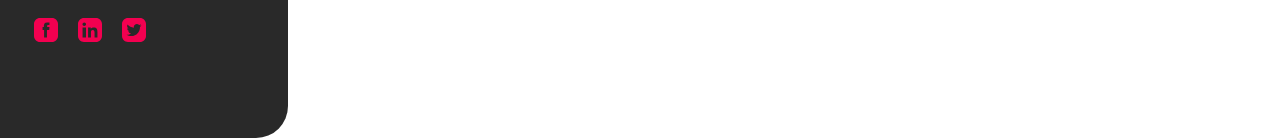
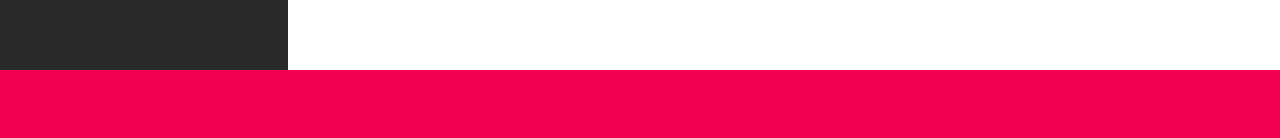
Before and after one commit to tarun-upadhyay/the-matrix-labs-assignment, a React (Create React App) app: page / in a window 1280 px wide. Shown: the part 662-800 px from the top of the page. Built offline with nearby package versions, Linux system fonts and the light colour scheme.

Commit message:
added footer

```diff
--- a/src/App.js
+++ b/src/App.js
@@ -1,11 +1,13 @@
 import React from "react";
 import Sidebar from "./Components/Sidebar/Sidebar";
 import MainRoute from "./Pages/MainRoute";
+import Footer from "./Components/footer/Footer";
 
 const App = () => {
   return <div className="bg-red-500">
     <Sidebar/>
     <MainRoute/>
+    <Footer/>
   </div>;
 };
 
--- a/src/Components/Sidebar/Sidebar.jsx
+++ b/src/Components/Sidebar/Sidebar.jsx
@@ -7,7 +7,7 @@
   console.log(menuOptions);
   return (
     <div className="h-[100vh] flex flex-col fixed top-0 left-0 w-[288px] bg-sbarbk borderRadius">
-      <nav className="h-[85vh]">
+      <nav className="h-[78vh]">
         <div className="flex flex-row mt-[29px] justify-center items-center gap-5 ">
           <svg
             xmlns="http://www.w3.org/2000/svg"
--- /dev/null
+++ b/src/Components/footer/Footer.jsx
@@ -0,0 +1,9 @@
+import React from 'react'
+
+const Footer = () => {
+  return (
+    <div className='w-[100%] bg-mred h-[68px] bottom-0 fixed'></div>
+  )
+}
+
+export default Footer
```
